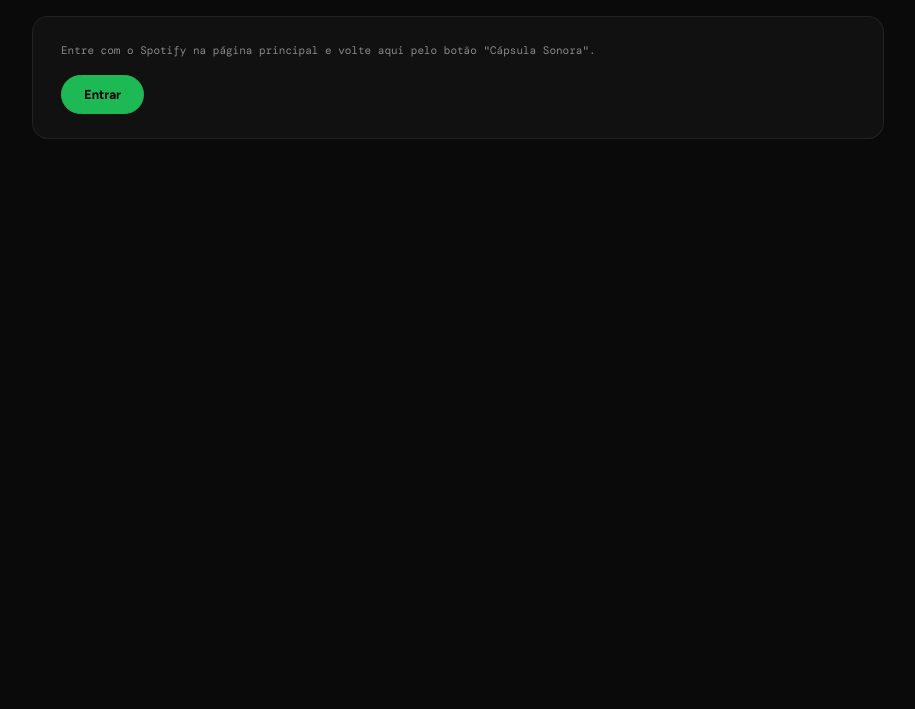
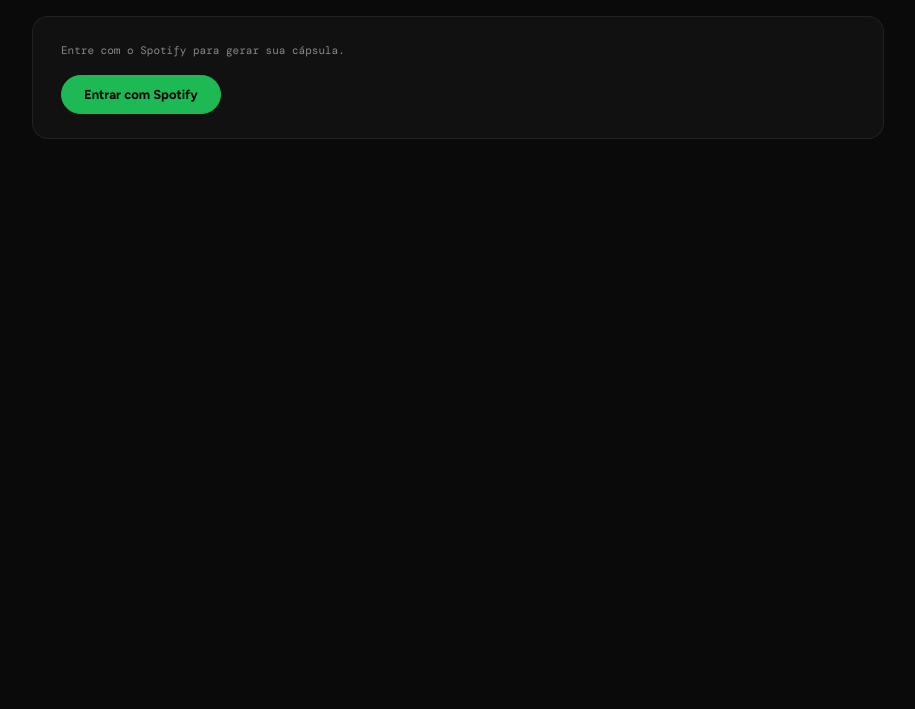
Before and after one commit to pupinconacci-sudo/spotify-novidades, a plain HTML site: page wrapped.html in a window 1280 px wide. Shown: the part 91-800 px from the top of the page, without its empty margins (182-1097 px from the left). Drawn offline with nearby package versions, Linux system fonts and the light colour scheme; a web font is replaced by a local one.

Commit message:
Log in from Cápsula Sonora and return there afterwards
Co-Authored-By: Claude Opus 5.5 <noreply@anthropic.com>

```diff
--- a/wrapped.html
+++ b/wrapped.html
@@ -46,8 +46,8 @@
   <div class="top"><h1>Cápsula Sonora</h1><a href="./index.html">← Novidades da Semana</a></div>
 
   <div class="card" id="login" style="display:none">
-    <p class="hint">Entre com o Spotify na página principal e volte aqui pelo botão "Cápsula Sonora".</p>
-    <div class="row"><a class="btn btn-green" href="./index.html" style="text-decoration:none">Entrar</a></div>
+    <p class="hint">Entre com o Spotify para gerar sua cápsula.</p>
+    <div class="row"><a class="btn btn-green" href="./index.html?next=wrapped.html" style="text-decoration:none">Entrar com Spotify</a></div>
   </div>
 
   <div class="card" id="pick" style="display:none">
```
Also changed, not shown: index.html (+7 -0 lines).
